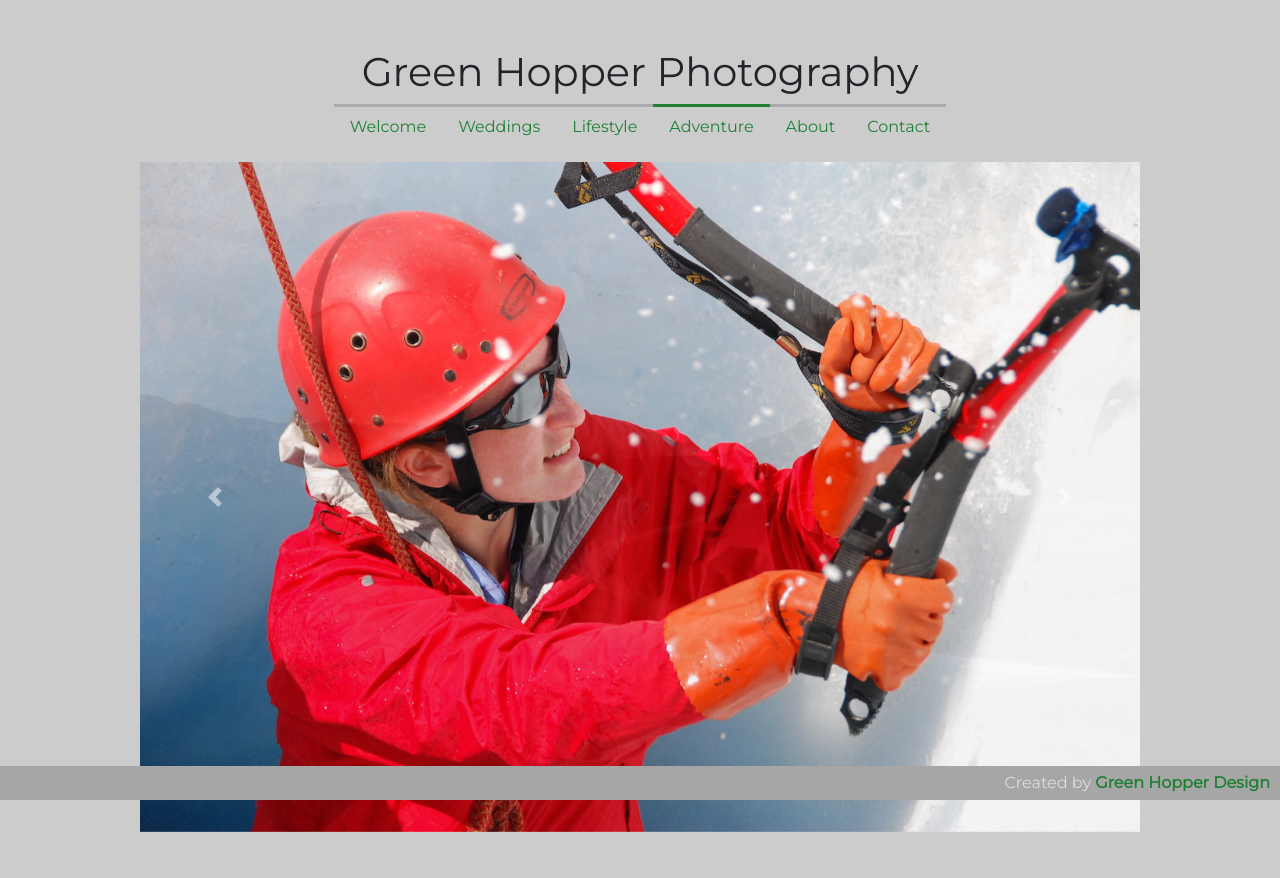
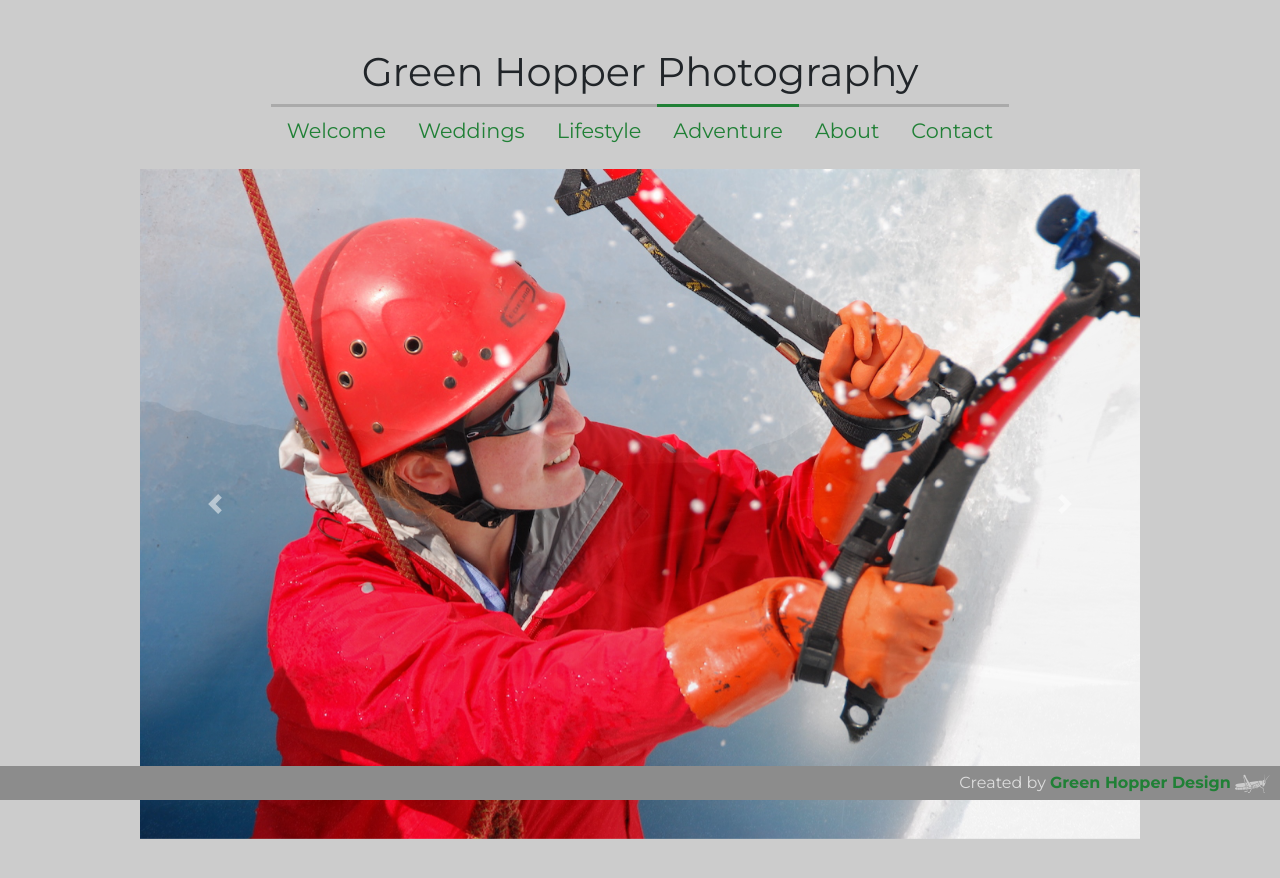
Before and after one commit to kpferg/greenhopperphotography, a website: page src/Adventure/index.html in a window 1280 px wide. Drawn offline with Linux system fonts and the light colour scheme.

Commit message:
Update footer and mobile nav padding

```diff
--- a/src/Adventure/index.html
+++ b/src/Adventure/index.html
@@ -11,7 +11,7 @@
 
 
 	<!-- Google fonts -->
-	<link href="https://fonts.googleapis.com/css?family=Montserrat&display=swap" rel="stylesheet">
+	<link href="https://fonts.googleapis.com/css?family=Montserrat:400,700&display=swap" rel="stylesheet">
 
 	<title>Green Hopper Photography - Weddings</title>
 </head>
@@ -41,7 +41,7 @@
 </div>
 <div class="d-md-none">
 	<div class="dropdown">
-		<button class="btn btn-secondary dropdown-toggle" type="button" id="dropdownMenuButton" data-toggle="dropdown" aria-haspopup="true" aria-expanded="false">
+		<button class="btn btn-secondary dropdown-toggle mb-5" type="button" id="dropdownMenuButton" data-toggle="dropdown" aria-haspopup="true" aria-expanded="false">
 			Adventure
 		</button>
 
@@ -88,7 +88,7 @@
 	</a>
 </div>
 
-<footer class="fixed-bottom">Created by <a href="http://greenhopperdesign.com">Green Hopper Design</a></footer>
+<footer class="fixed-bottom">Created by <a href="http://greenhopperdesign.com">Green Hopper Design</a> <img src="/assets/greenhopper_icon_grey.png"></footer>
 
 <!-- Optional JavaScript -->
 <!-- jQuery first, then Popper.js, then Bootstrap JS -->
--- a/src/scss/style.scss
+++ b/src/scss/style.scss
@@ -15,6 +15,7 @@ $link-hover-color: darken($link-color, 15%); //green
 .nav-link {
   margin-bottom: 0;
   border-top: solid 3px #aaa;
+  font-size: 1.3rem;
 
   &.active {
     border-top: solid 3px $link-color;
@@ -29,7 +30,7 @@ footer {
   position: fixed;
   bottom: 0;
   width: 100%;
-  background-color: darken($body-bg, 15%);
+  background-color: darken($body-bg, 25%);
   padding: 5px 10px;
   color: #ddd;
   text-align: right;
```
Also changed, not shown: src/About/index.html (+2 -2 lines), src/Contact/index.html (+3 -3 lines), src/Lifestyle/index.html (+3 -3 lines), src/Weddings/index.html (+3 -3 lines), src/index.html (+3 -3 lines), src/assets/greenhopper.png (added), src/assets/greenhopper_icon_grey.png (added), src/css/style.css.
